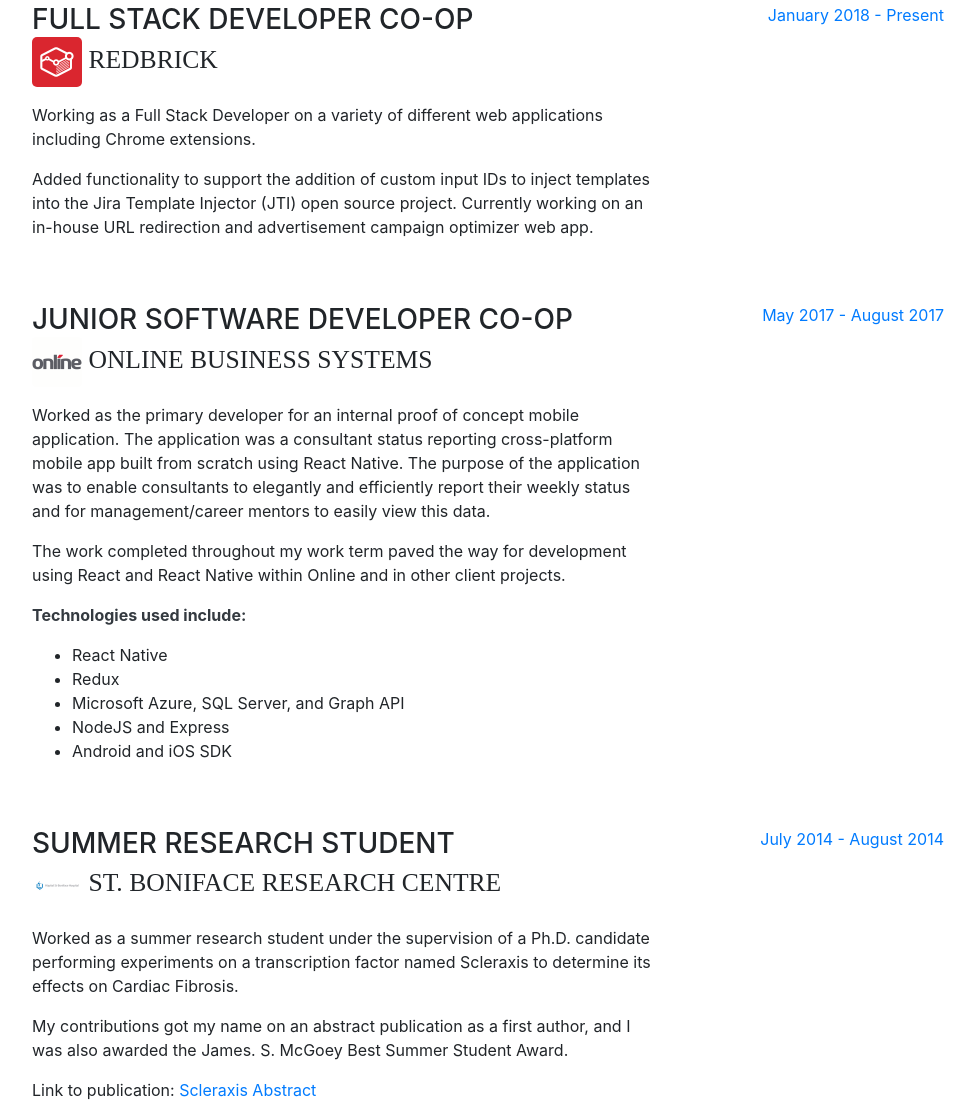
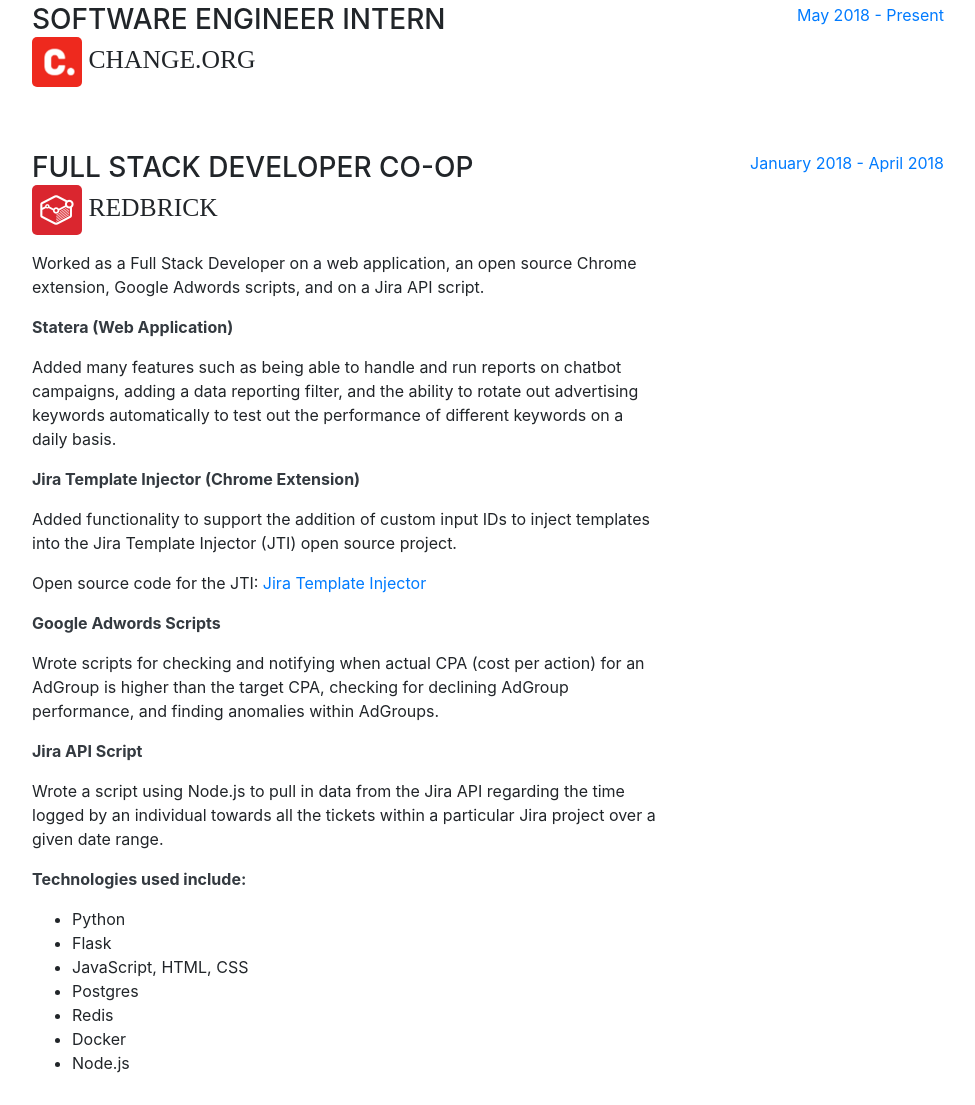
Before and after one commit to sdevalapurkar/personal-website, a website with bundled scripts: page index.html in a window 1280 px wide. Shown: the part 931-2036 px from the top of the page, without its empty margins (288-1263 px from the left). Built offline with nearby package versions, Linux system fonts and the light colour scheme; a web font is replaced by a local one.

Commit message:
update rdbrck experience and add change.org

```diff
--- a/index.html
+++ b/index.html
@@ -118,13 +118,41 @@
 
           <div class="resume-item d-flex flex-column flex-md-row mb-5">
             <div class="resume-content mr-auto">
+              <h3 class="mb-0">Software Engineer Intern</h3>
+              <div class="subheading mb-3"><a href="https://www.change.org/"><img src="img/change.png" height="50" width="50" align="middle"></a>  Change.org</div>
+            </div>
+            <div class="resume-date text-md-right">
+              <span class="text-primary">May 2018 - Present</span>
+            </div>
+          </div>
+
+          <div class="resume-item d-flex flex-column flex-md-row mb-5">
+            <div class="resume-content mr-auto">
               <h3 class="mb-0">Full Stack Developer Co-op</h3>
               <div class="subheading mb-3"><a href="https://rdbrck.com/"><img src="img/redbrick.png" height="50" width="50" align="middle"></a>  Redbrick</div>
-              <p>Working as a Full Stack Developer on a variety of different web applications including Chrome extensions.</p>
-              <p>Added functionality to support the addition of custom input IDs to inject templates into the Jira Template Injector (JTI) open source project. Currently working on an in-house URL redirection and advertisement campaign optimizer web app.</p>
+              <p>Worked as a Full Stack Developer on a web application, an open source Chrome extension, Google Adwords scripts, and on a Jira API script.</p>
+              <p style="color: #343a40; font-weight: bold">Statera (Web Application)</p>
+              <p>Added many features such as being able to handle and run reports on chatbot campaigns, adding a data reporting filter, and the ability to rotate out advertising keywords automatically to test out the performance of different keywords on a daily basis.</p>
+              <p style="color: #343a40; font-weight: bold">Jira Template Injector (Chrome Extension)</p>
+              <p>Added functionality to support the addition of custom input IDs to inject templates into the Jira Template Injector (JTI) open source project.</p>
+              <p>Open source code for the JTI: <a href="https://github.com/rdbrck/jira-template-injector">Jira Template Injector</a></p>
+              <p style="color: #343a40; font-weight: bold">Google Adwords Scripts</p>
+              <p>Wrote scripts for checking and notifying when actual CPA (cost per action) for an AdGroup is higher than the target CPA, checking for declining AdGroup performance, and finding anomalies within AdGroups.</p>
+              <p style="color: #343a40; font-weight: bold">Jira API Script</p>
+              <p>Wrote a script using Node.js to pull in data from the Jira API regarding the time logged by an individual towards all the tickets within a particular Jira project over a given date range.</p>
+              <p style="color: #343a40; font-weight: bold">Technologies used include:</p>
+              <ul>
+                <li>Python</li>
+                <li>Flask</li>
+                <li>JavaScript, HTML, CSS</li>
+                <li>Postgres</li>
+                <li>Redis</li>
+                <li>Docker</li>
+                <li>Node.js</li>
+              </ul>
             </div>
             <div class="resume-date text-md-right">
-              <span class="text-primary">January 2018 - Present</span>
+              <span class="text-primary">January 2018 - April 2018</span>
             </div>
           </div>
 
@@ -139,7 +167,7 @@
                 <li>React Native</li>
                 <li>Redux</li>
                 <li>Microsoft Azure, SQL Server, and Graph API</li>
-                <li>NodeJS and Express</li>
+                <li>Node.js and Express</li>
                 <li>Android and iOS SDK</li>
               </ul>
             </div>
```
Also changed, not shown: img/change.png (added).
